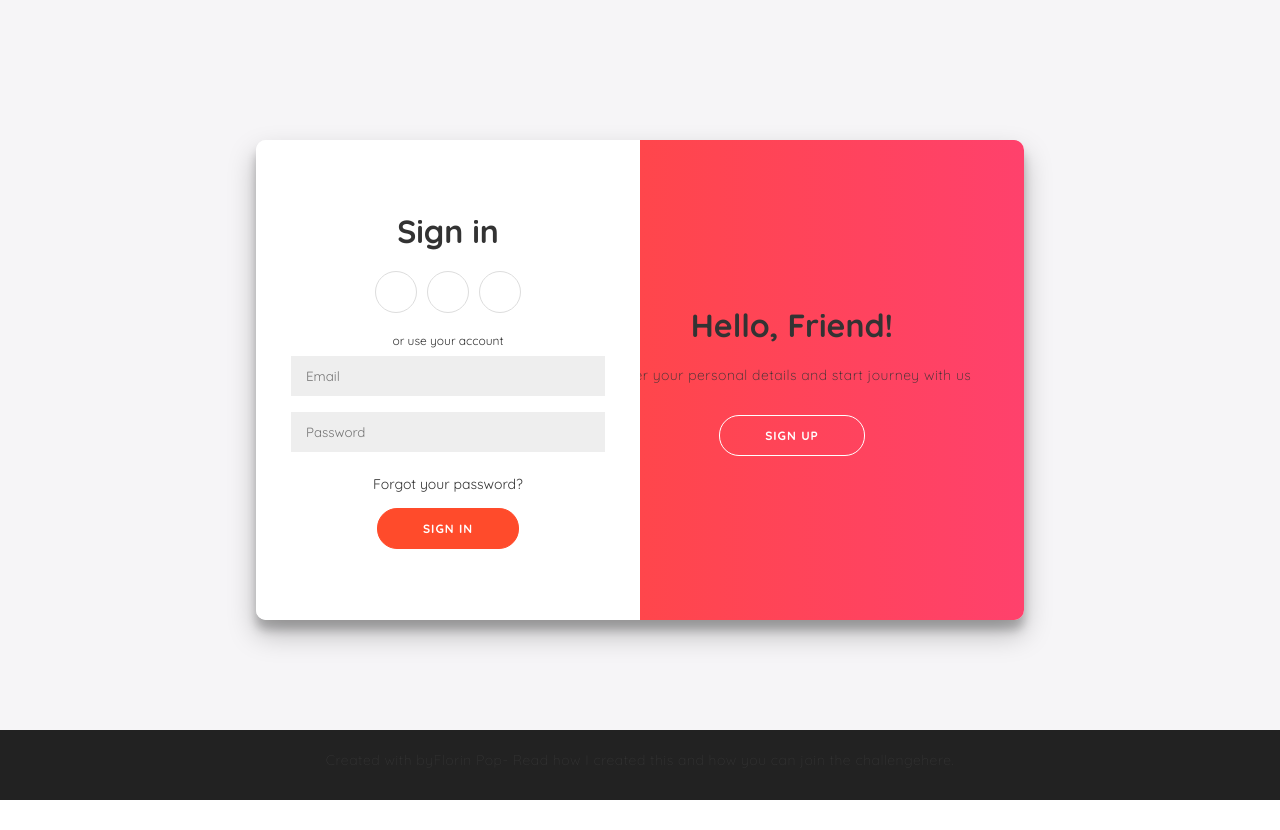
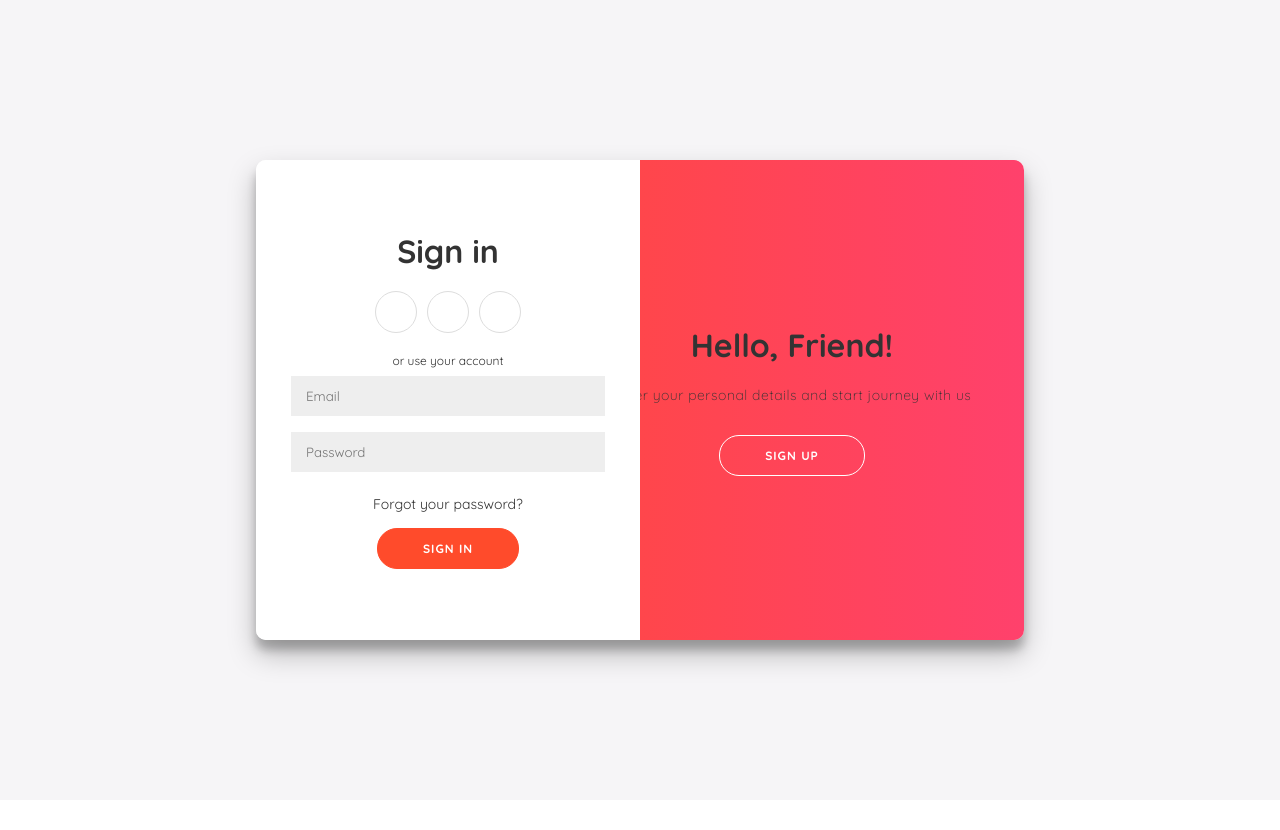
Before and after one commit to felipey2010/frontend_trabalho_final, a React (Create React App) app: page /login in a window 1280 px wide. After the commit the page ends 800 px from the top, so only its background shows below. Built offline with nearby package versions, Linux system fonts and the light colour scheme.

Commit message:
minor fixes

```diff
--- a/src/components/Footer/index.js
+++ b/src/components/Footer.js
@@ -1,7 +1,7 @@
-import "./styles.css";
-import whatsapp from "../../images/whatsapp.png";
+import "../styles/footer.css";
+import whatsapp from "../images/whatsapp.png";
 
-export default function footer() {
+export default function Footer() {
   return (
     <footer className="main-footer">
       <div className="footer-container">
--- a/src/components/Login.js
+++ b/src/components/Login.js
@@ -67,22 +67,6 @@ const Login = () => {
           </div>
         </div>
       </div>
-
-      <footer>
-        <p>
-          Created with <i className="fa fa-heart"></i> by
-          <a target="_blank" href="https://florin-pop.com">
-            Florin Pop
-          </a>
-          - Read how I created this and how you can join the challenge
-          <a
-            target="_blank"
-            href="https://www.florin-pop.com/blog/2019/03/double-slider-sign-in-up-form/">
-            here
-          </a>
-          .
-        </p>
-      </footer>
     </div>
   );
 };
--- a/src/pages/Home.js
+++ b/src/pages/Home.js
@@ -2,7 +2,7 @@ import { useState, useEffect } from "react";
 import Blogs from "../components/Blogs";
 import axios from "axios";
 import Navbar from "../components/Navbar";
-import Footer from "../components/Footer/index";
+import Footer from "../components/Footer";
 
 const Home = () => {
   const [blogs, setBlogs] = useState([]);
--- a/src/components/Footer/styles.css
+++ b/src/styles/footer.css
@@ -8,10 +8,14 @@
   flex-direction: column;
   justify-content: center;
   align-items: center;
+  position: absolute;
+  bottom: 0;
+  left: 0;
+  overflow-x: hidden;
 }
 
 .footer-container {
-  width: 1200px;
+  width: 100%;
   max-width: 90%;
   margin: 0 auto;
 }
--- a/src/styles/login.css
+++ b/src/styles/login.css
@@ -8,7 +8,7 @@
   flex-direction: column;
   font-family: "Montserrat", sans-serif;
   height: 100vh;
-  margin: -20px 0 50px;
+  /* margin: -20px 0 50px; */
   overflow: hidden;
 }
 
@@ -223,7 +223,7 @@
   width: 40px;
 }
 
-footer {
+.main-body footer {
   background-color: #222;
   color: #fff;
   font-size: 14px;
@@ -235,15 +235,15 @@ footer {
   z-index: 999;
 }
 
-footer p {
+.main-body footer p {
   margin: 10px 0;
 }
 
-footer i {
+.main-body footer i {
   color: red;
 }
 
-footer a {
+.main-body footer a {
   color: #3c97bf;
   text-decoration: none;
 }
```
